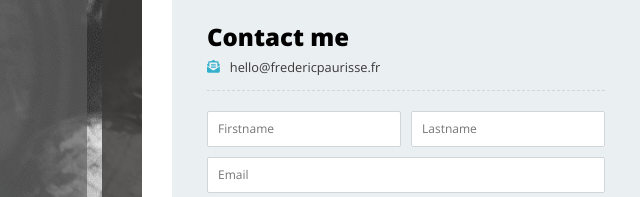
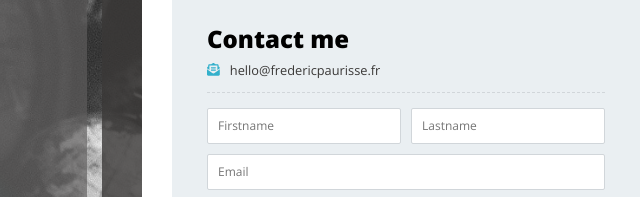
Before and after one commit to FPaurisse/portfolio-gatsby, a Gatsby site: page /contact in a window 1280 px wide. Shown: the part 178-375 px from the top of the page, 640-1280 px from the left. Built offline with nearby package versions, Linux system fonts and the light colour scheme; Gatsby itself is replaced by a stand-in of ours.

Commit message:
add contact styles

```diff
--- a/src/pages/contact.js
+++ b/src/pages/contact.js
@@ -34,10 +34,12 @@ const Contact = ({ location }) => (
           className={s.form}
         >
           <h1 className={s.title}>Contact me</h1>
-          <p className={s.text}>
-            <FontAwesomeIcon className={s.icontText} icon={faEnvelopeOpenText} />
-            hello@fredericpaurisse.fr
-          </p>
+          <div className={s.infos}>
+            <p className={s.text}>
+              <FontAwesomeIcon className={s.icontText} icon={faEnvelopeOpenText} />
+              hello@fredericpaurisse.fr
+            </p>
+          </div>
           <div className={s.inputGroup}>
             <input required className={s.input} type="text" placeholder="Firstname" />
             <input required className={s.input} type="text" placeholder="Lastname" />
--- a/src/styles/contact.module.css
+++ b/src/styles/contact.module.css
@@ -67,12 +67,16 @@
 }
 
 .text {
-    margin: 0 10px 10px 10px;
+    margin: 0 0px 10px 0px;
     font-size: 0.8rem;
     color: #3a3837;
+    display: flex;
+}
+
+.infos {
     border-bottom: 1px dashed #d1d6da;
-    padding-bottom: 15px;
-    display: flex;
+    margin: 0 10px 5px 10px;
+    padding-bottom: 5px;
 }
 
 .icontText {
```
